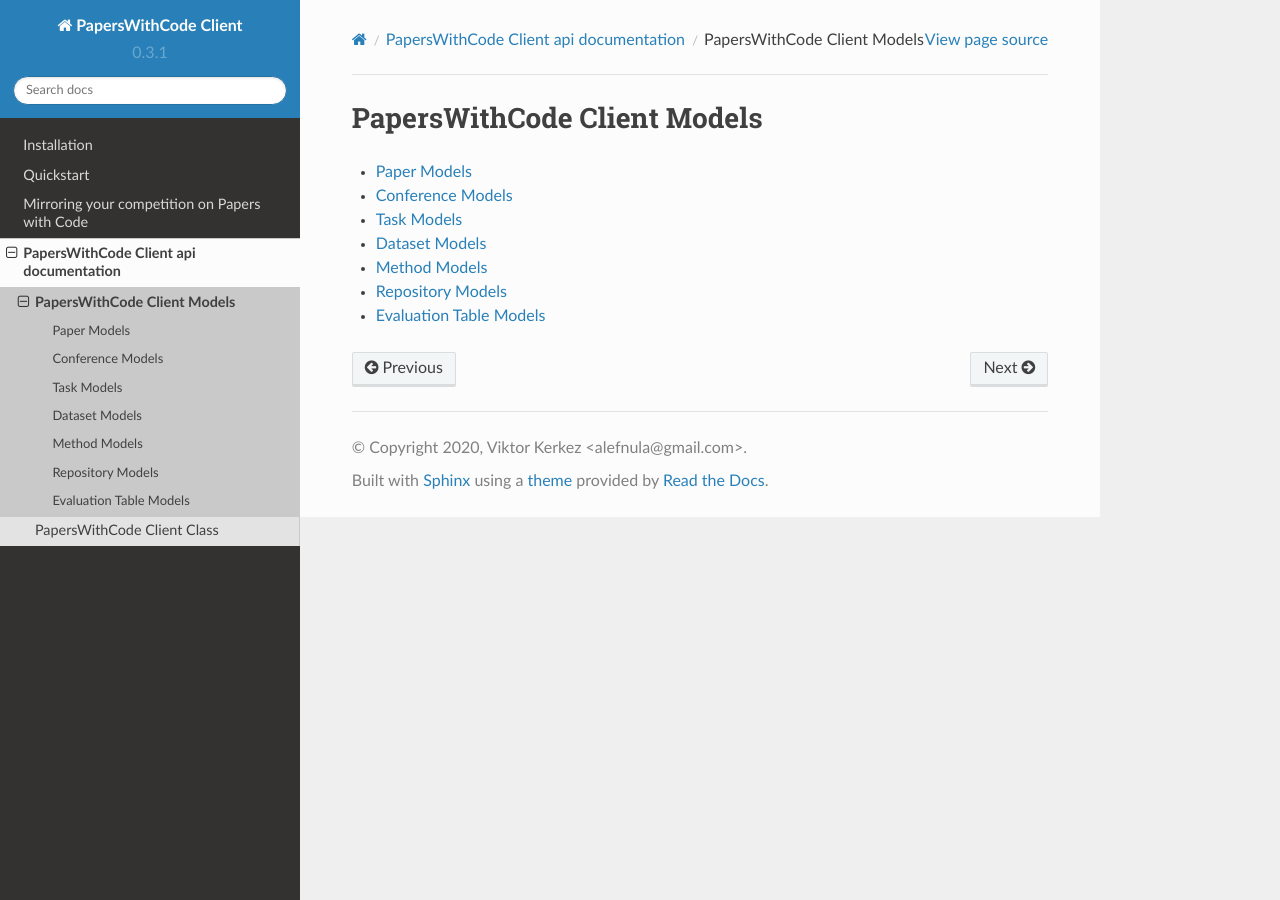
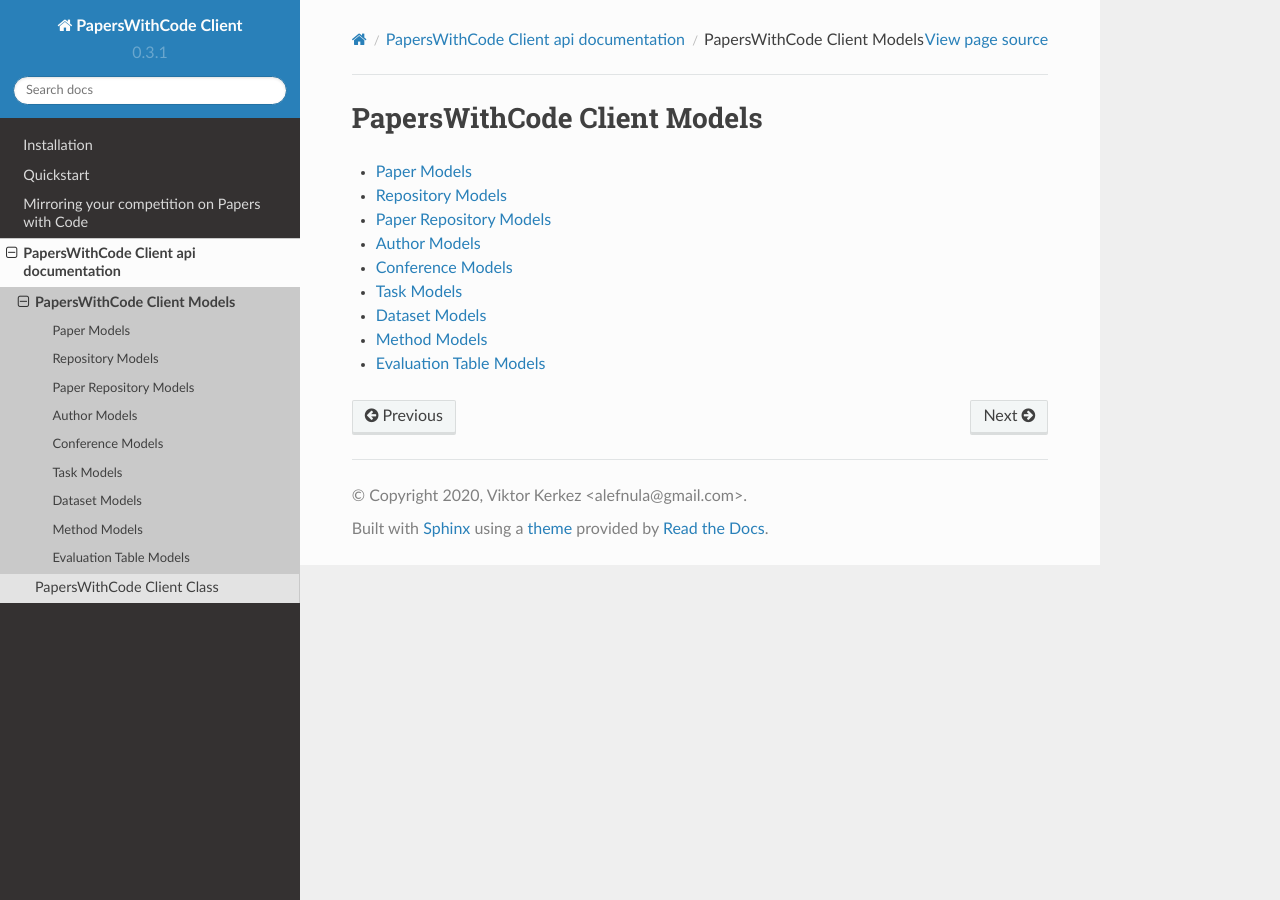
Before and after one commit to paperswithcode/paperswithcode-client, a Sphinx documentation site: the page built from docs/api/models/index.md, in a window 1280 px wide. Built offline with Sphinx 7.4.7 and the Read the Docs theme 2.0.0, drawn with Linux system fonts in a browser that asks for light colours.

Commit message:
Update documentation with new models.

````diff
--- /dev/null
+++ b/docs/api/models/author.md
@@ -0,0 +1,8 @@
+```eval_rst
+Author Models
+=============
+
+.. automodule:: paperswithcode.models.author
+    :members:
+    :no-undoc-members:
+```
--- a/docs/api/models/index.md
+++ b/docs/api/models/index.md
@@ -5,10 +5,12 @@
    :maxdepth: 3
 
    paper.md
+   repository.md
+   paper_repo.md
+   author.md
    conference.md
    task.md
    dataset.md
    method.md
-   repository.md
    evaluation.md
 ```
--- /dev/null
+++ b/docs/api/models/paper_repo.md
@@ -0,0 +1,8 @@
+```eval_rst
+Paper Repository Models
+=======================
+
+.. automodule:: paperswithcode.models.paper_repo
+    :members:
+    :no-undoc-members:
+```
````
